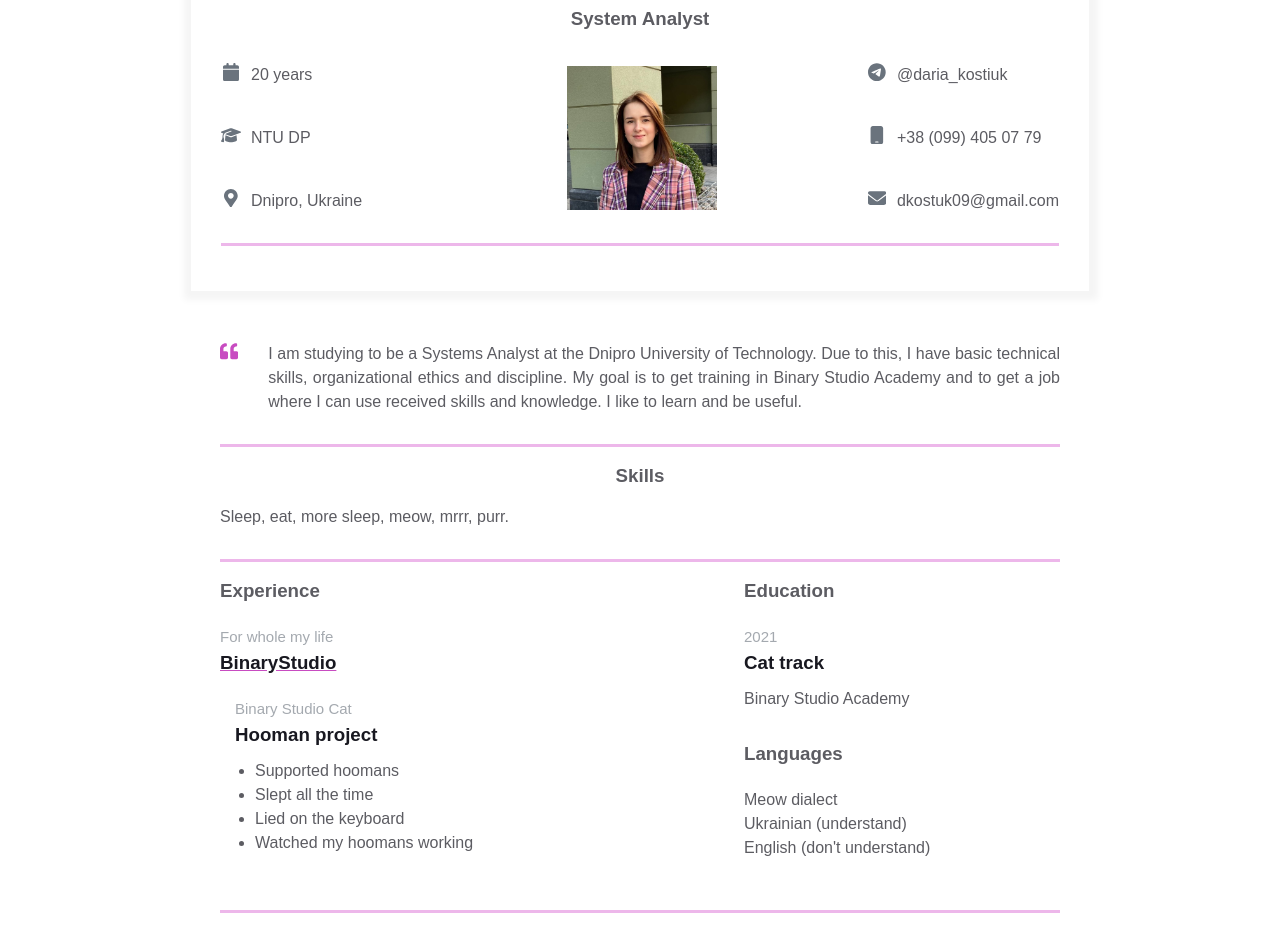
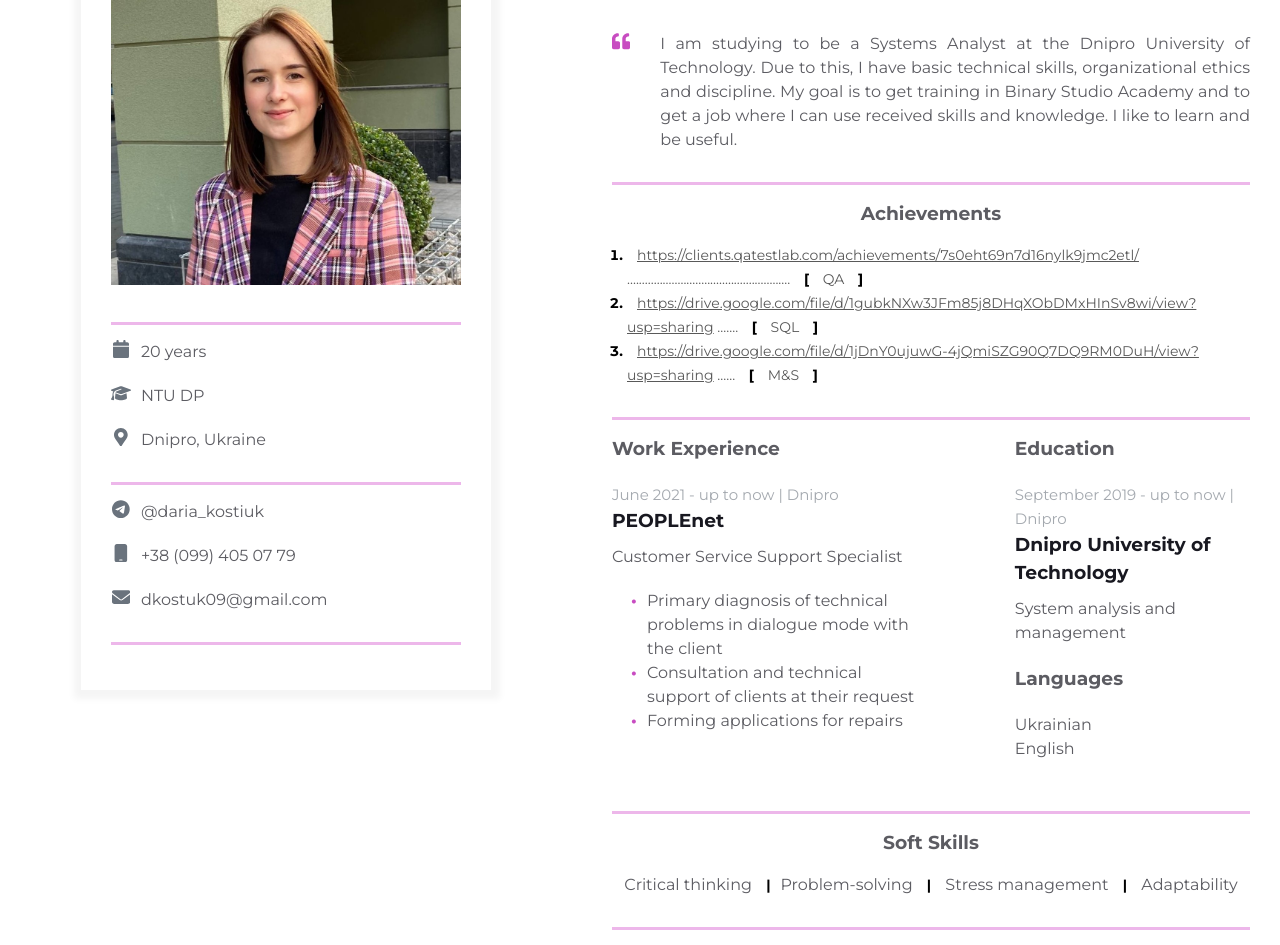
Before and after one commit to daria-kostiuk/homepage, a plain HTML site: page index.html in a window 1280 px wide. Shown: the part 139-1084 px from the top of the page. Drawn offline with Linux system fonts and the light colour scheme.

Commit message:
Update additional content

```diff
--- a/index.html
+++ b/index.html
@@ -4,6 +4,7 @@
     <meta charset="UTF-8" />
     <title>Résumé</title>
     <link rel="stylesheet" href="styles.css">
+    <link href="https://fonts.googleapis.com/css2?family=Montserrat:wght@400;700&display=swap" rel="stylesheet">
     <meta name="viewport" content="width=device-width, initial-scale=1" />
   </head>
   <body>
@@ -12,12 +13,20 @@
             <div class="resume">
             <div class="container">
                 <div class="resume__block">
-              <h1 class="contact-info__header">Daria Kostiuk</h1>
-              <h3 class="contact-info__sub-header">System Analyst</h3>
 
                 <div class="contact_info_container fh">
                     <div class="contact-info__block">
+                        <div class="contact-info__block contact-info__block--center">
+                            <img class="contact-info__avatar" src="assets/avatar.png" alt="Avatar">
+                        </div>
+                    </div>
 
+
+
+
+                </div>
+                </div>
+                <div class="resume__block">
                 <a href="" rel="author" class="contact-info__item">
                     <div class="contact-info__item-icon-wrapper">
                         <svg class="contact-info__item-icon" xmlns="http://www.w3.org/2000/svg" viewBox="0 0 448 512">
@@ -28,7 +37,6 @@
                     </div>
                     <span>20 years</span>
                 </a>
-
                 <a href="" rel="author" class="contact-info__item">
                     <div class="contact-info__item-icon-wrapper">
                         <svg class="contact-info__item-icon" xmlns="http://www.w3.org/2000/svg" viewBox="0 0 640 512">
@@ -39,7 +47,6 @@
                     </div>
                     <span>NTU DP</span>
                 </a>
-
                 <a href="" rel="author" class="contact-info__item">
                     <div class="contact-info__item-icon-wrapper">
                     <svg class="contact-info__item-icon" xmlns="http://www.w3.org/2000/svg" viewBox="0 0 384 512">
@@ -50,13 +57,9 @@
                     </div>
                     <span>Dnipro, Ukraine</span>
                 </a>
-
                 </div>
 
-                <div class="contact-info__block contact-info__block--center">
-                  <img class="contact-info__avatar" src="assets/avatar.png" alt="Avatar">
-                </div>
-
+                <div class="resume__block">
                 <div class="contact-info__block">
                     <a href="" rel="author" class="contact-info__item">
                         <div class="contact-info__item-icon-wrapper">
@@ -93,8 +96,12 @@
                 </div>
                 </div>
             </div>
+
             </div>
-        </div>
+
+            <div class = "wrapper">
+                <h1 class="contact-info__header">Daria Kostiuk</h1>
+                <h3 class="contact-info__sub-header">System Analyst</h3>
                 <div class="container">
                     <div class="resume__block">
                     <div class="intro">
@@ -117,8 +124,33 @@
                 <div class="container">
                     <div class="resume__block">
                     <div class="skills">
-                <h3 class="skills__header">Skills</h3>
-                <p class="skills__text">Sleep, eat, more sleep, meow, mrrr, purr. </p>
+                        <h3 class="skills__header">Achievements</h3>
+
+                        <ol class="projects_list">
+                            <li class="project_item">
+                                <span class="project">
+                                    <a href="https://clients.qatestlab.com/achievements/7s0eht69n7d16nylk9jmc2etl" class="project_link">https://clients.qatestlab.com/achievements/7s0eht69n7d16nylk9jmc2etl/</a>
+                                    .......................................................
+                                    <span class="project_bracket">[</span> QA <span class="project_bracket">]</span>
+                                </span>
+                            </li>
+                            <li class="project_item">
+                                <span class="project">
+                                    <a href="https://drive.google.com/file/d/1gubkNXw3JFm85j8DHqXObDMxHInSv8wi/view?usp=sharing" class="project_link">https://drive.google.com/file/d/1gubkNXw3JFm85j8DHqXObDMxHInSv8wi/view?usp=sharing</a>
+                                    .......
+                                    <span class="project_bracket">[</span> SQL <span class="project_bracket">]</span>
+                                </span>
+                            </li>
+                            <li class="project_item">
+                                <span class="project">
+                                    <a href="https://drive.google.com/file/d/1jDnY0ujuwG-4jQmiSZG90Q7DQ9RM0DuH/view?usp=sharing" class="project_link">https://drive.google.com/file/d/1jDnY0ujuwG-4jQmiSZG90Q7DQ9RM0DuH/view?usp=sharing</a>
+                                    ......
+                                    <span class="project_bracket">[</span> M&S <span class="project_bracket">]</span>
+                                </span>
+                            </li>
+                        </ol>
+
+
                     </div>
                     </div>
                 </div>
@@ -128,24 +160,25 @@
 
                         <div class="experiences">
                             <div class="experiences">
-                        <h3 class="experiences__header">Experience</h3>
+                                <h3 class="experiences__header">Work Experience</h3>
                                 <div class="experiences__company">
                                 <div class="experiences__company-header">
-                            <span class="experiences__company-header-durability">For whole my life</span>
-                            <h3 class="experiences__company-header-name">BinaryStudio</h3>
+                                    <span class="experiences__company-header-durability">June 2021 - up to now | Dnipro</span>
+                                    <h3 class="experiences__company-header-name">PEOPLEnet</h3>
+                                    <p class="additional-info__education-university-name">Customer Service Support Specialist</p>
                                 </div>
 
                                 <div class="experiences__company-project">
-                            <span class="experiences__company-project-role">Binary Studio Cat</span>
-                            <h3 class="experiences__company-project-name">Hooman project</h3>
+
                                     <ul class="experiences__company-project-responsibilities">
-                              <li>Supported hoomans</li>
-                              <li>Slept all the time</li>
-                              <li>Lied on the keyboard</li>
-                              <li>Watched my hoomans working</li>
+                                    <li>Primary diagnosis of technical problems in dialogue mode with the client</li>
+                                    <li>Consultation and technical support of clients at their request</li>
+                                    <li>Forming applications for repairs</li>
                                     </ul>
                                 </div>
                                 </div>
+
+
                             </div>
 
 
@@ -156,22 +189,19 @@
                                 <div class="additional-info__education">
                                 <h3 class="additional-info__education-header">Education</h3>
                                 <div class="additional-info__education-university">
-                            <span class="additional-info__education-university-durability">2021</span>
-                            <h3 class="additional-info__education-university-speciality">Cat track</h3>
-                            <p class="additional-info__education-university-name">Binary Studio Academy</p>
+                                    <span class="additional-info__education-university-durability">September 2019 - up to now | Dnipro</span>
+                                    <h3 class="additional-info__education-university-speciality">Dnipro University of Technology</h3>
+                                    <p class="additional-info__education-university-name">System analysis and management</p>
                                 </div>
                                 </div>
 
                                 <div class="additional-info__languages">
                                 <h3 class="additional-info__languages-header">Languages</h3>
                                 <p class="additional-info__languages-item">
-                            Meow dialect
+                                    Ukrainian
                                 </p>
                                 <p class="additional-info__languages-item">
-                            Ukrainian (understand)
-                          </p>
-                          <p class="additional-info__languages-item">
-                            English (don't understand)
+                                    English
                                 </p>
                                 </div>
                             </div>
@@ -179,7 +209,15 @@
                     </div>
                     </div>
                 </div>
-
+                <div class="container">
+                    <div class="resume__block">
+                    <div class="skills">
+                        <h3 class="skills__header">Soft Skills</h3>
+                        <p class="skills__text">Critical thinking <span class="project_bracket"> | </span>Problem-solving <span class="project_bracket"> | </span> Stress management <span class="project_bracket"> | </span> Adaptability</p>
+                    </div>
+                    </div>
+                </div>
+            </div>
         </main>
   </body>
 </html>
--- a/styles.css
+++ b/styles.css
@@ -3,9 +3,12 @@
     padding: 0;
     box-sizing: border-box;
 }
-
+main {
+    display: flex;
+    gap: 10px;
+}
 body {
-    font-family: Arial, Helvetica, sans-serif;
+    font-family: 'Montserrat', sans-serif;
     line-height: 1.5;
 
     --primary-text-color: #181820;
@@ -15,7 +18,9 @@ body {
     --border-color: #edb7ea;
     --text-decoration-color: #c84cc1;
 }
-
+.wrapper {
+    margin-top: 50px;
+}
 .container {
     margin: 0 auto;
     padding: 0 30px;
@@ -35,7 +40,7 @@ body {
 }
 
 .resume {
-    margin: 50px auto;
+    margin: 50px 80px auto;
     border: 1px solid #f5f5f5;
     box-shadow: 1px 1px 7px 7px #f5f5f5;
     padding: 30px 0;
@@ -125,12 +130,10 @@ body {
 
   .contact-info__avatar {
 
-      width: 150px;
-      height: 150px;
+      width: 350px;
+      height: 350px;
       object-fit: contain;
-
       border-color: var(--text-decoration-color);
-      margin-left: 55px;
   }
 
   .intro {
@@ -167,7 +170,7 @@ body {
 
 .skills__text {
     color: var(--secondary-text-color);
-    text-align: justify;
+    text-align: center;
 }
 
 .experiences {
@@ -191,15 +194,16 @@ body {
 .experiences__company-header-name {
     color: var(--primary-text-color);
     text-decoration-color: var(--text-decoration-color);
-    text-decoration-line: underline;
     text-align: left;
-    margin-bottom: 20px;
+    margin-bottom: 10px;
 }
 
 .experiences__company-project {
     margin-left: 15px;
+    margin-top: 20px;
     margin-bottom: 25px;
 }
+
 
 .experiences__company-project-role {
     color: var(--durability-text-color);
@@ -217,6 +221,16 @@ body {
 .experiences__company-project-responsibilities {
     color: var(--secondary-text-color);
     padding-left: 20px;
+    list-style: none;
+}
+
+.experiences__company-project-responsibilities li::before {
+    content: "\2022";
+    color: #c84cc1;
+    font-weight: bold;
+    display: inline-block;
+    width: 1em;
+    margin-left: -1em;
 }
 
 .additional-info {
@@ -263,3 +277,38 @@ body {
 .additional-info__languages-item {
     color: var(--secondary-text-color);
 }
+
+.projects_list {
+    padding: 0;
+    margin-left: 15px;
+}
+.project_item {
+    font-style: normal;
+    font-weight: 700;
+    font-size: 14px;
+    line-height: 24px;
+    color: #000000;
+}
+
+.project, .project_link {
+    font-style: normal;
+    font-weight: 400;
+    line-height: 24px;
+    color: #595959;
+}
+.project_link {
+    margin-left: 10px;
+}
+
+.project_link {
+    margin-left: 10px;
+}
+.project_bracket {
+    font-style: normal;
+    font-weight: 700;
+    font-size: 14px;
+    line-height: 24px;
+    color: #000000;
+    display: inline-block;
+    margin: 0 10px;
+}
```
Lines whose indentation alone changed are shown as unchanged.
